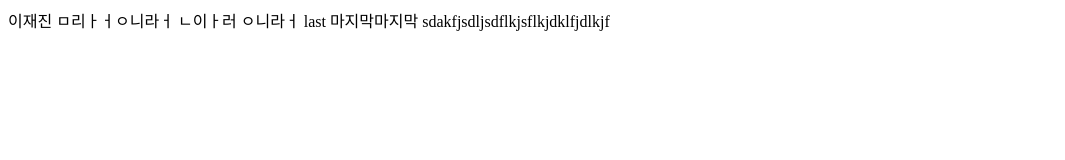
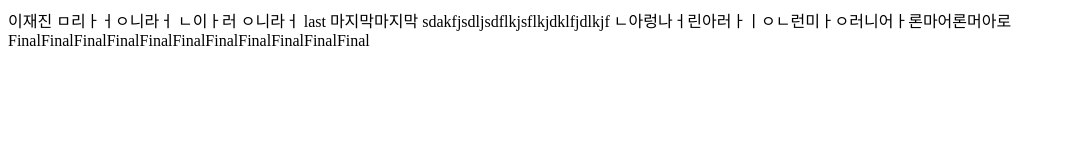
Before and after one commit to JaeJin2044/test2, a plain HTML site: page index.html in a window 1280 px wide. Shown: the whole page, without its empty margins (0-1065 px from the left). Drawn offline with Linux system fonts and the light colour scheme.

Commit message:
fianl fianl

```diff
--- a/index.html
+++ b/index.html
@@ -11,6 +11,8 @@
 		<body>
 			이재진 ㅁ리ㅏㅓㅇ니라ㅓ ㄴ이ㅏ러 ㅇ니라ㅓ last 마지막마지막
 			sdakfjsdljsdflkjsflkjdklfjdlkjf
+			ㄴ아렁나ㅓ린아러ㅏㅣㅇㄴ런미ㅏㅇ러니어ㅏ론마어론머아로
+			FinalFinalFinalFinalFinalFinalFinalFinalFinalFinalFinal
 		</body>
 	</html>
 </html>
```
